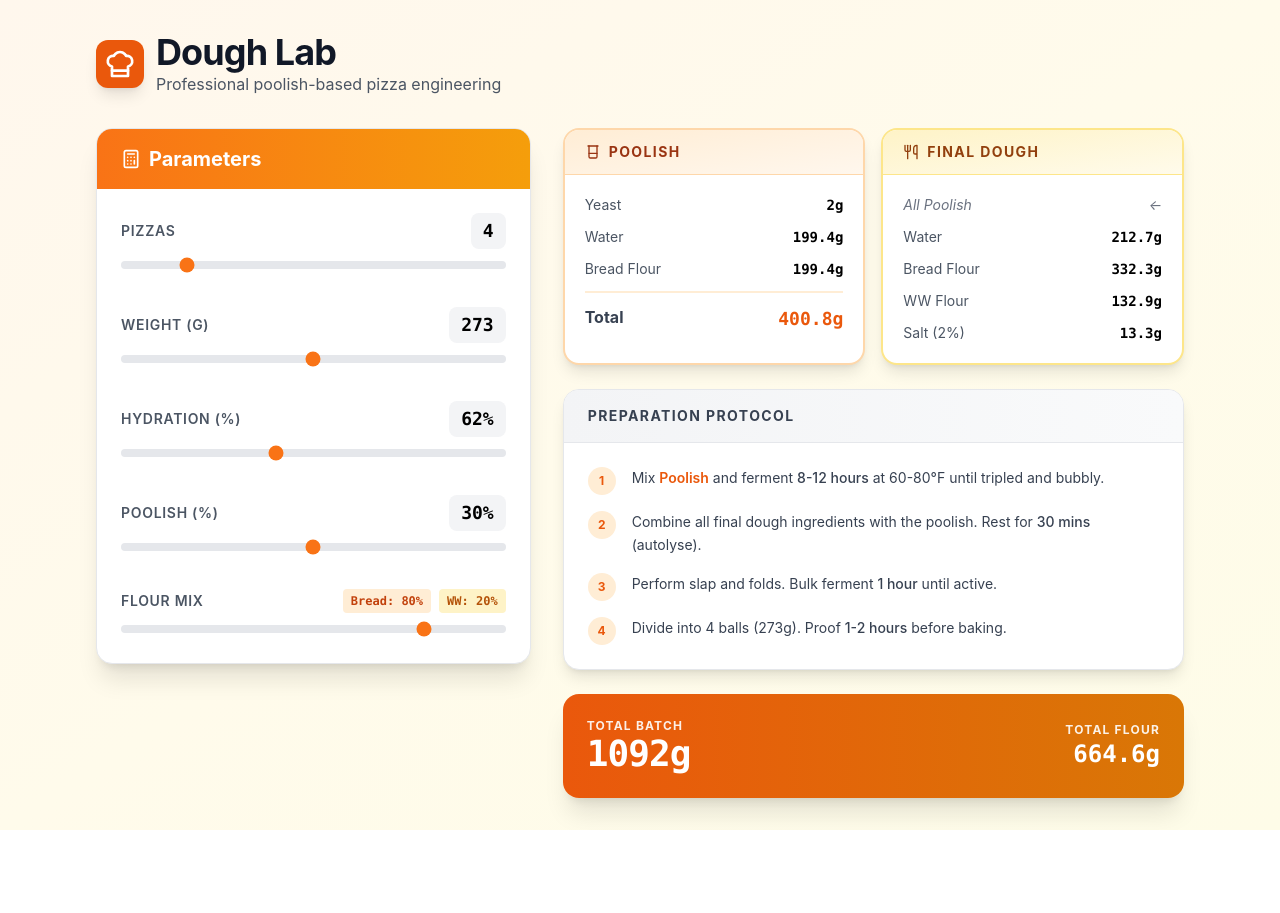
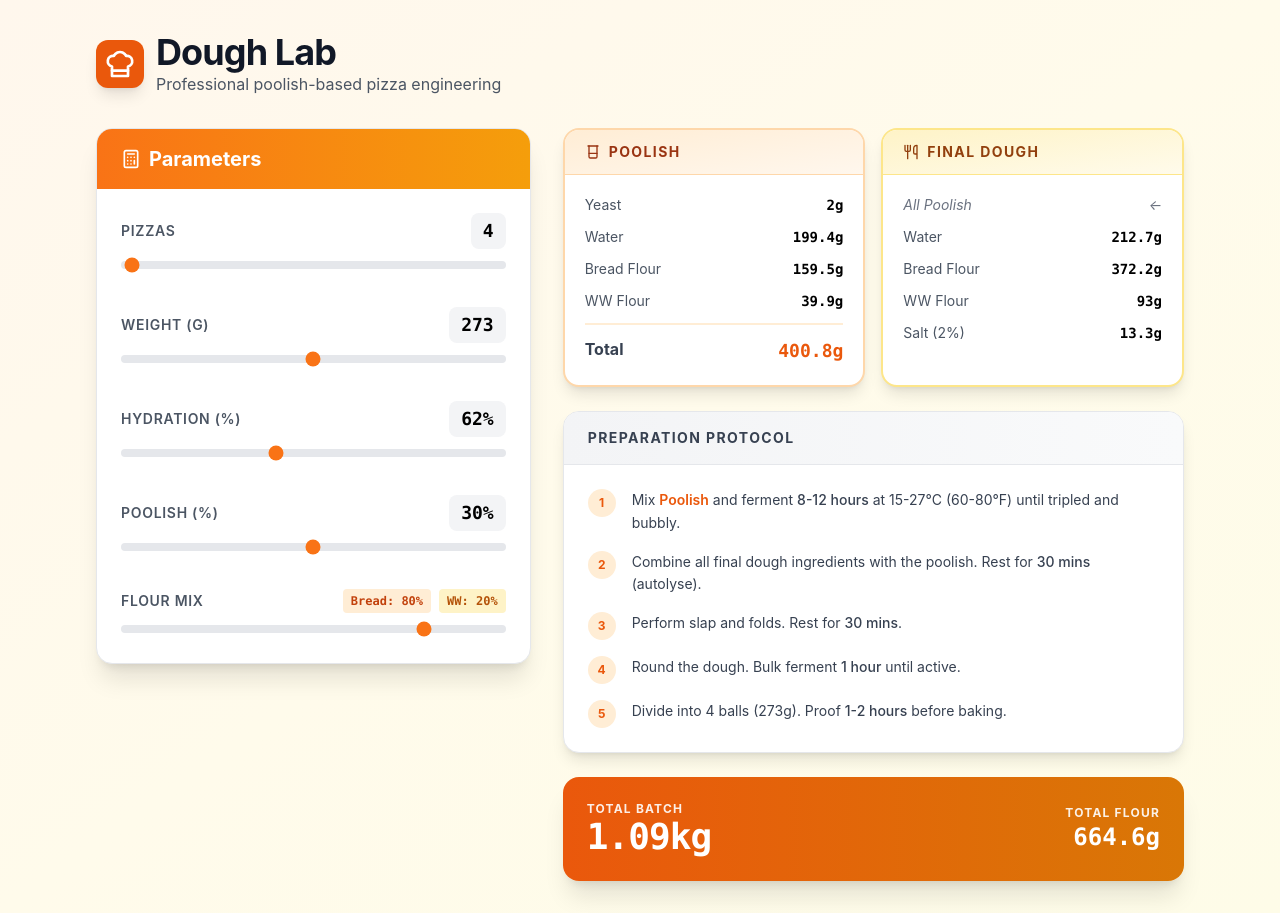
Before and after one commit to mimran-mi/pizza-calculator, a React (Create React App) app: page / in a window 1280 px wide. Before the commit the page ends 830 px from the top, so only its background shows below. Built offline with nearby package versions, Linux system fonts and the light colour scheme.

Commit message:
Update App.js

```diff
--- a/src/App.js
+++ b/src/App.js
@@ -28,20 +28,25 @@ export default function PizzaCalculator() {
     const breadFlourTotal = totalFlour * (breadFlour / 100);
     const wholeWheatTotal = totalFlour * (wholeWheat / 100);
 
-    const poolishFlour = totalFlour * (poolishPercent / 100);
-    const poolishWater = poolishFlour;
+    // Poolish flour distributed proportionally based on flour mix
+    const poolishFlourTotal = totalFlour * (poolishPercent / 100);
+    const poolishBreadFlour = poolishFlourTotal * (breadFlour / 100);
+    const poolishWholeWheat = poolishFlourTotal * (wholeWheat / 100);
+    const poolishWater = poolishFlourTotal; // 100% hydration
     const poolishYeast = totalYeast;
 
+    // Final dough
     const finalWater = totalWater - poolishWater;
-    const finalBreadFlour = breadFlourTotal - poolishFlour;
-    const finalWholeWheat = wholeWheatTotal;
+    const finalBreadFlour = breadFlourTotal - poolishBreadFlour;
+    const finalWholeWheat = wholeWheatTotal - poolishWholeWheat;
     const finalSalt = totalSalt;
 
     setRecipe({
       poolish: {
         yeast: poolishYeast,
         water: poolishWater,
-        breadFlour: poolishFlour
+        breadFlour: poolishBreadFlour,
+        wholeWheat: poolishWholeWheat
       },
       final: {
         water: finalWater,
@@ -55,12 +60,19 @@ export default function PizzaCalculator() {
         salt: totalSalt,
         yeast: totalYeast,
         dough: totalDough,
-        poolishWeight: poolishFlour + poolishWater + poolishYeast
+        poolishWeight: poolishFlourTotal + poolishWater + poolishYeast
       }
     });
   };
 
   const round = (num) => Math.round(num * 10) / 10;
+
+  const formatWeight = (grams) => {
+    if (grams >= 1000) {
+      return `${(grams / 1000).toFixed(2)}kg`;
+    }
+    return `${round(grams)}g`;
+  };
 
   return (
     <div className="min-h-screen bg-gradient-to-br from-orange-50 via-amber-50 to-yellow-50">
@@ -97,7 +109,7 @@ export default function PizzaCalculator() {
                     type="range"
                     value={numPizzas}
                     min={1}
-                    max={20}
+                    max={400}
                     step={1}
                     onChange={(e) => setNumPizzas(Number(e.target.value))}
                     className="w-full h-2 bg-gray-200 rounded-lg appearance-none cursor-pointer accent-orange-500"
@@ -196,19 +208,27 @@ export default function PizzaCalculator() {
                 <div className="p-5 space-y-3">
                   <div className="flex justify-between text-sm">
                     <span className="text-gray-600">Yeast</span>
-                    <span className="font-mono font-bold">{round(recipe.poolish?.yeast)}g</span>
+                    <span className="font-mono font-bold">{formatWeight(recipe.poolish?.yeast)}</span>
                   </div>
                   <div className="flex justify-between text-sm">
                     <span className="text-gray-600">Water</span>
-                    <span className="font-mono font-bold">{round(recipe.poolish?.water)}g</span>
+                    <span className="font-mono font-bold">{formatWeight(recipe.poolish?.water)}</span>
                   </div>
+                  {recipe.poolish?.breadFlour > 0 && (
                     <div className="flex justify-between text-sm">
                       <span className="text-gray-600">Bread Flour</span>
-                    <span className="font-mono font-bold">{round(recipe.poolish?.breadFlour)}g</span>
+                      <span className="font-mono font-bold">{formatWeight(recipe.poolish?.breadFlour)}</span>
                     </div>
+                  )}
+                  {recipe.poolish?.wholeWheat > 0 && (
+                    <div className="flex justify-between text-sm">
+                      <span className="text-gray-600">WW Flour</span>
+                      <span className="font-mono font-bold">{formatWeight(recipe.poolish?.wholeWheat)}</span>
+                    </div>
+                  )}
                   <div className="pt-3 mt-3 border-t-2 border-orange-100 flex justify-between font-bold">
                     <span className="text-gray-700">Total</span>
-                    <span className="font-mono text-orange-600 text-lg">{round(recipe.totals?.poolishWeight)}g</span>
+                    <span className="font-mono text-orange-600 text-lg">{formatWeight(recipe.totals?.poolishWeight)}</span>
                   </div>
                 </div>
               </div>
@@ -227,19 +247,23 @@ export default function PizzaCalculator() {
                   </div>
                   <div className="flex justify-between text-sm">
                     <span className="text-gray-600">Water</span>
-                    <span className="font-mono font-bold">{round(recipe.final?.water)}g</span>
+                    <span className="font-mono font-bold">{formatWeight(recipe.final?.water)}</span>
                   </div>
+                  {recipe.final?.breadFlour > 0 && (
                     <div className="flex justify-between text-sm">
                       <span className="text-gray-600">Bread Flour</span>
-                    <span className="font-mono font-bold">{round(recipe.final?.breadFlour)}g</span>
+                      <span className="font-mono font-bold">{formatWeight(recipe.final?.breadFlour)}</span>
                     </div>
+                  )}
+                  {recipe.final?.wholeWheat > 0 && (
                     <div className="flex justify-between text-sm">
                       <span className="text-gray-600">WW Flour</span>
-                    <span className="font-mono font-bold">{round(recipe.final?.wholeWheat)}g</span>
+                      <span className="font-mono font-bold">{formatWeight(recipe.final?.wholeWheat)}</span>
                     </div>
+                  )}
                   <div className="flex justify-between text-sm">
                     <span className="text-gray-600">Salt (2%)</span>
-                    <span className="font-mono font-bold">{round(recipe.final?.salt)}g</span>
+                    <span className="font-mono font-bold">{formatWeight(recipe.final?.salt)}</span>
                   </div>
                 </div>
               </div>
@@ -254,7 +278,7 @@ export default function PizzaCalculator() {
                 <ol className="space-y-4 text-sm leading-relaxed">
                   <li className="flex gap-4">
                     <span className="flex-shrink-0 w-7 h-7 rounded-full bg-orange-100 text-orange-600 flex items-center justify-center font-bold text-xs">1</span>
-                    <p className="text-gray-700">Mix <span className="font-semibold text-orange-600">Poolish</span> and ferment <span className="font-medium">8-12 hours</span> at 60-80°F until tripled and bubbly.</p>
+                    <p className="text-gray-700">Mix <span className="font-semibold text-orange-600">Poolish</span> and ferment <span className="font-medium">8-12 hours</span> at 15-27°C (60-80°F) until tripled and bubbly.</p>
                   </li>
                   <li className="flex gap-4">
                     <span className="flex-shrink-0 w-7 h-7 rounded-full bg-orange-100 text-orange-600 flex items-center justify-center font-bold text-xs">2</span>
@@ -262,10 +286,14 @@ export default function PizzaCalculator() {
                   </li>
                   <li className="flex gap-4">
                     <span className="flex-shrink-0 w-7 h-7 rounded-full bg-orange-100 text-orange-600 flex items-center justify-center font-bold text-xs">3</span>
-                    <p className="text-gray-700">Perform slap and folds. Bulk ferment <span className="font-medium">1 hour</span> until active.</p>
+                    <p className="text-gray-700">Perform slap and folds. Rest for <span className="font-medium">30 mins</span>.</p>
                   </li>
                   <li className="flex gap-4">
                     <span className="flex-shrink-0 w-7 h-7 rounded-full bg-orange-100 text-orange-600 flex items-center justify-center font-bold text-xs">4</span>
+                    <p className="text-gray-700">Round the dough. Bulk ferment <span className="font-medium">1 hour</span> until active.</p>
+                  </li>
+                  <li className="flex gap-4">
+                    <span className="flex-shrink-0 w-7 h-7 rounded-full bg-orange-100 text-orange-600 flex items-center justify-center font-bold text-xs">5</span>
                     <p className="text-gray-700">Divide into {numPizzas} balls ({pizzaWeight}g). Proof <span className="font-medium">1-2 hours</span> before baking.</p>
                   </li>
                 </ol>
@@ -277,11 +305,11 @@ export default function PizzaCalculator() {
               <div className="flex items-center justify-between">
                 <div className="flex flex-col">
                   <span className="text-xs uppercase font-bold tracking-widest opacity-90">Total Batch</span>
-                  <span className="text-4xl font-black font-mono tracking-tight">{round(recipe.totals?.dough)}g</span>
+                  <span className="text-4xl font-black font-mono tracking-tight">{formatWeight(recipe.totals?.dough)}</span>
                 </div>
                 <div className="flex flex-col text-right">
                   <span className="text-xs uppercase font-bold tracking-widest opacity-90">Total Flour</span>
-                  <span className="text-2xl font-bold font-mono">{round(recipe.totals?.flour)}g</span>
+                  <span className="text-2xl font-bold font-mono">{formatWeight(recipe.totals?.flour)}</span>
                 </div>
               </div>
             </div>
```
Lines whose indentation alone changed are shown as unchanged.
